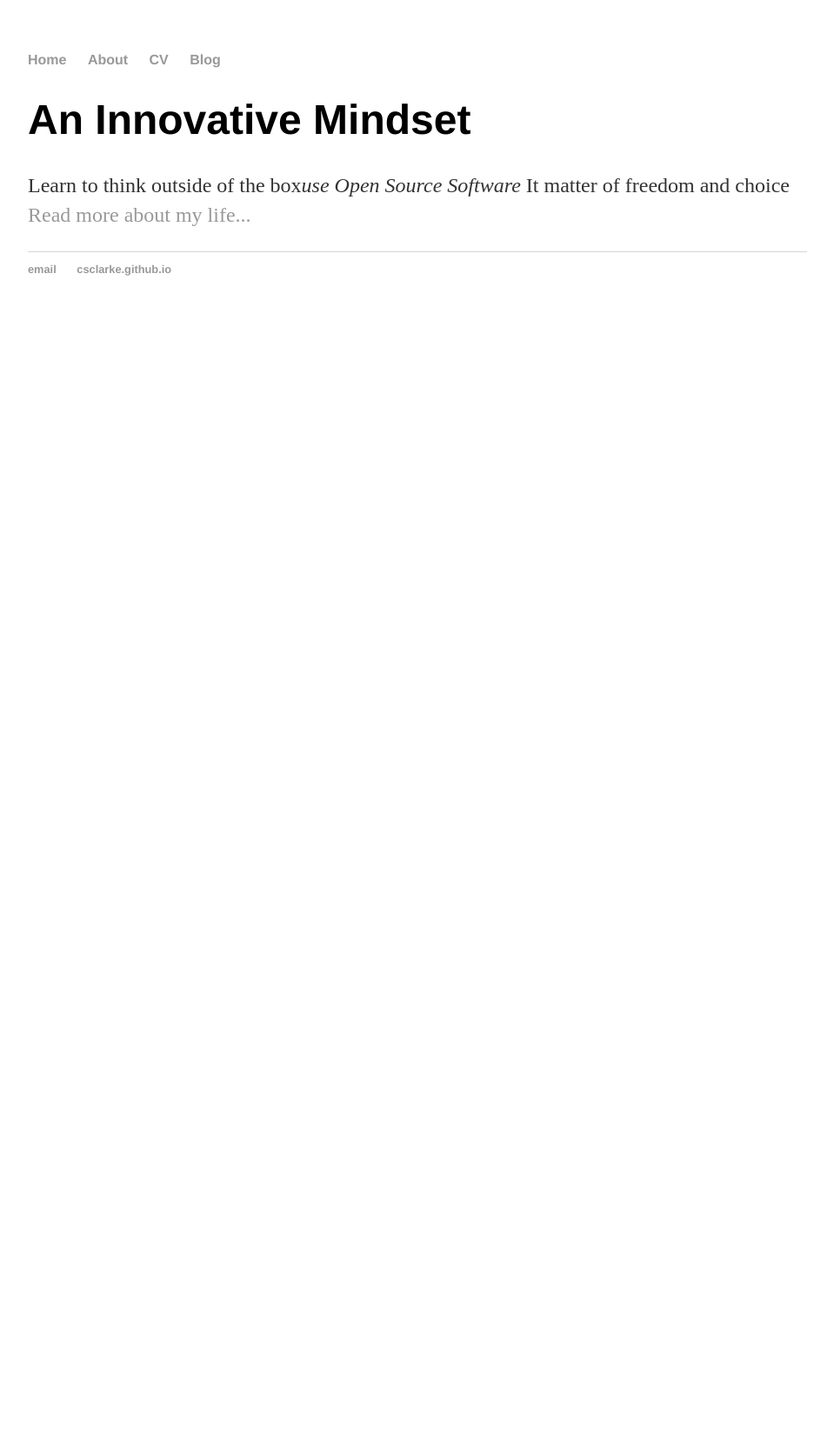
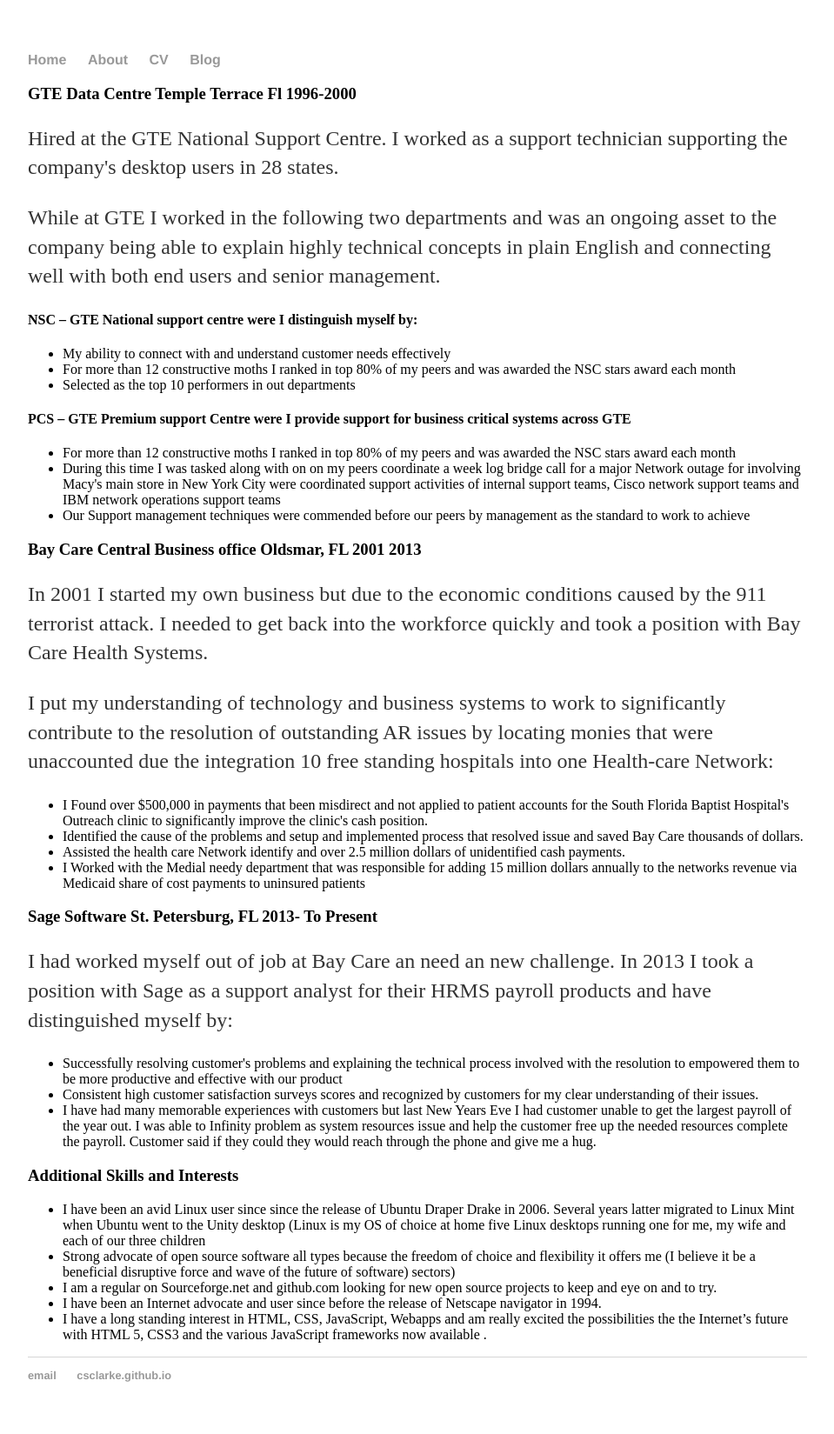
Before and after one commit to csclarke/csclarke.github.io, a Jekyll site: the page built from cv/index.html, in a window 1280 px wide. Shown: the whole page at 87% size, without its empty margins (160-1119 px from the left). Built offline with Jekyll 4.4.1, drawn with Linux system fonts in a browser that asks for light colours; before the commit the page ends 900 px from its top, so only the background shows below that.

Commit message:
Update index.html

```diff
--- a/cv/index.html
+++ b/cv/index.html
@@ -2,7 +2,56 @@
 layout: default
 title: Hank Quinlan, Horrible Cop
 ---
-<div class="blurb">
-	<h1>An Innovative Mindset</h1>
-	<p>Learn to think outside of the box<em>use Open Source Software</em> It matter of freedom and choice <a href="/about">Read more about my life...</a></p>
-</div><!-- /.blurb -->
+<div class="GTE">
+	<h3>GTE Data Centre Temple Terrace Fl  1996-2000</h3>
+	<p>Hired at the GTE National Support Centre.  I worked as a support technician supporting the company's desktop users in 28 states.</p>
+	<p>While at GTE I worked in the following two departments and  was an ongoing asset to the company being able to explain highly technical concepts in plain English and connecting well with both end users and senior management.</p>
+	<h4>NSC – GTE National support centre were I distinguish myself by:</h4>
+ 		<ul>
+			<li>My ability to connect with and understand customer needs effectively</li>
+			<li>For more than 12  constructive moths I ranked in top 80% of my peers and was awarded the NSC stars award each month</li>
+			<li> Selected as the top 10 performers in out departments</li>
+		</ul>
+	<h4>PCS – GTE Premium support Centre were I provide support for business critical  systems across GTE</h4>
+		<ul>
+			<li>For more than 12  constructive moths I ranked in top 80% of my peers and was awarded the NSC stars award each month</li>
+			<li>During this time I was tasked along with on on my peers coordinate a week log bridge call for a major Network outage for involving Macy's main store in New York City were coordinated support activities of internal support teams, Cisco network support teams and IBM network operations support teams </li>
+	   	<li>Our Support management techniques were commended  before our peers by  management as the standard to work to achieve</li>
+		</ul>
+	</div>
+	<div>
+<div class="BayCare">
+	<h3>Bay Care Central Business office Oldsmar, FL  2001 2013</h3>
+	<p>In 2001 I started my own business but due to the economic conditions caused  by the 911 terrorist attack. I needed to get back into the workforce quickly and took a  position with Bay Care Health Systems.
+
+	<p>I put my understanding of technology and business systems to work to significantly contribute to the resolution of outstanding AR issues by locating monies that were unaccounted due the integration 10 free standing hospitals into one Health-care Network:</p>
+    	<ul>
+    		<li>I Found over $500,000 in payments that been misdirect and not applied to patient accounts for the South Florida Baptist Hospital's Outreach clinic to significantly improve the clinic's cash  position.</li>
+ 			<li>Identified the cause of the problems and setup and implemented process that resolved issue and saved Bay Care thousands of dollars.
+ 			<li>Assisted the health care Network identify and over 2.5  million dollars of unidentified cash payments.</li>
+  			<li>I Worked with the Medial needy department that was responsible for adding 15 million dollars annually to the networks revenue via Medicaid share of cost payments to uninsured patients</li>
+</div>
+
+<div class="Sage">
+	<h3>Sage Software St. Petersburg, FL  2013- To Present</h3>
+	<p>I had worked myself out of job at Bay Care an need an new challenge. In 2013 I took a position with Sage  as a support analyst for their HRMS payroll products and have distinguished myself by:</p>
+		<ul>
+		<li>Successfully resolving customer's problems  and explaining the technical process involved with the resolution to empowered them to be more productive and effective with our product</li>
+		<li>Consistent high customer satisfaction surveys scores and recognized by customers for my clear understanding of their issues.</li>
+		<li>I have had many memorable experiences with customers but last New Years Eve I had customer unable to get the largest payroll of the year out. I was able to Infinity problem as system resources issue and help the customer free up the needed resources complete the payroll. Customer said if they could they would reach through the phone and give me a hug.</li>
+		</ul>
+</div>
+<div class="Intrests">
+	<h3>Additional   Skills and Interests</h3>
+   	<ul>
+   	<li>I have been an avid Linux user since since the release of Ubuntu Draper Drake in 2006. Several years latter
+    migrated to Linux Mint when Ubuntu went to the Unity desktop (Linux is my OS of choice at home five Linux desktops running one for me, my wife and each of our three children </li>
+   	<li> Strong advocate of open source software all types because the freedom of choice and flexibility it offers me (I believe  it be a  beneficial disruptive force and wave of the future of software)
+     sectors)</li>
+   	<li>I am a regular on Sourceforge.net and github.com  looking for new open source projects to keep and eye on and to try.</li>
+   	<li>I have been an Internet advocate and user since before  the release of Netscape navigator in 1994.</li>
+   	<li>I have a long standing interest in HTML, CSS, JavaScript, Webapps and am really excited the possibilities the the Internet’s future with HTML 5,  CSS3  and the various JavaScript frameworks now available .</li>
+   	</ul>
+
+
+</div>
```
